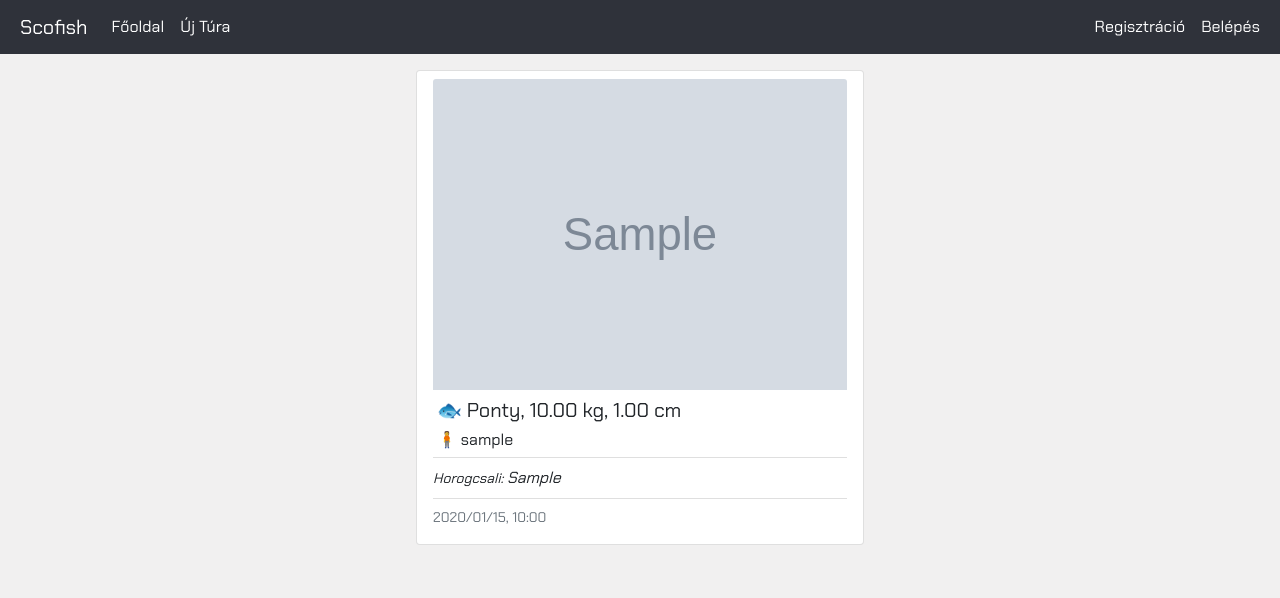
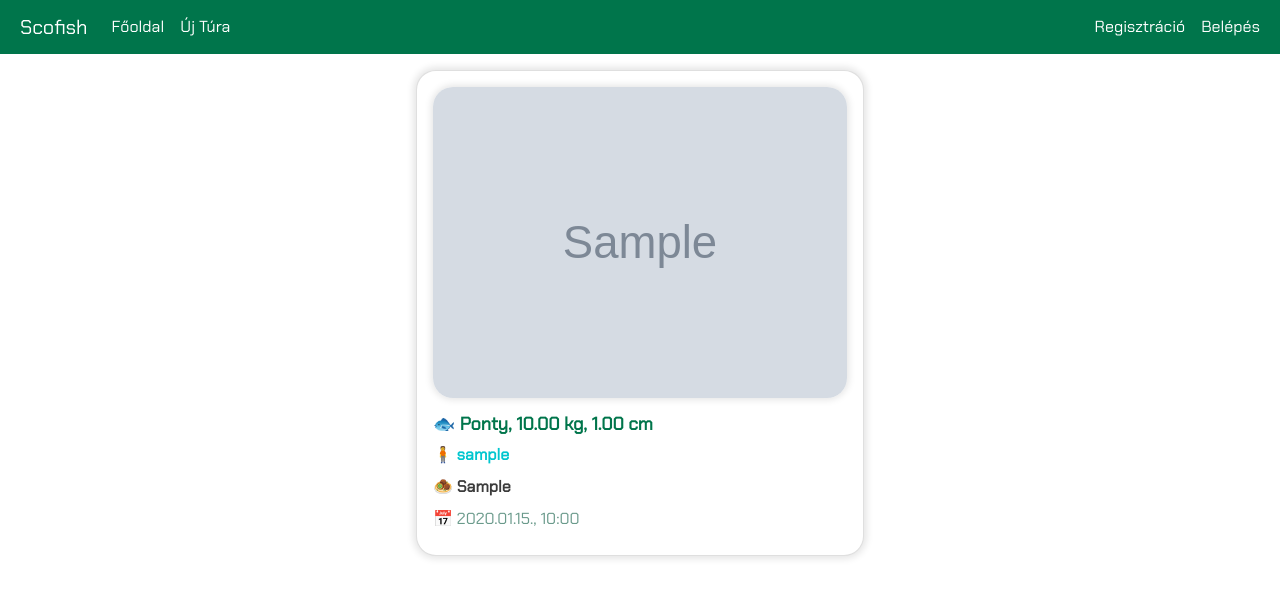
Before and after one commit to janzsob/scofish, a Django app: page /catch/1/ in a window 1280 px wide. Shown: the top 598 px of the page. Run offline with Django 3.2, Linux system fonts and the light colour scheme; tables that the repository leaves empty hold one stand-in row (values such as "Sample post"); grey boxes marked "Sample" are stand-in pictures; some libraries are stand-ins or nearby versions.

Commit message:
I've started working on the design, some migrations were done

```diff
--- a/authentication/templates/authentication/login.html
+++ b/authentication/templates/authentication/login.html
@@ -21,7 +21,7 @@
                     <input type="password" name="password" class="form-control" placeholder="Jelszó..." required>
                 </div>
                 <br>
-                <input type="submit" class="btn btn-primary w-100" value="Belépés">
+                <input type="submit" class="btn w-100" style="background-color: #00754B!important; color: #fff!important" value="Belépés">
             </form>
 
             {% if messages %}
@@ -53,7 +53,7 @@
                     Nincs fiókja?
                 </div>
                 <div class="col-sm-12">
-                    <a href="{% url 'auth:register' %}" class="alert-link">Regisztráció</a>
+                    <a href="{% url 'auth:register' %}" class="alert-link" style="color: #6A9A8B!important;">Regisztráció</a>
                 </div>
             </div> <!-- alert end -->
         </div><!--card body end-->
--- a/authentication/templates/authentication/register.html
+++ b/authentication/templates/authentication/register.html
@@ -33,7 +33,7 @@
                     {{ form.password2 }}
                 </div>
                 <br>
-                <input type="submit" class="btn btn-primary w-100" value="Regisztráció">
+                <input type="submit" class="btn w-100" style="background-color: #00754B!important; color: #fff!important" value="Regisztráció">
             </form>
 
             <!-- error messages -->
@@ -48,7 +48,7 @@
                     Van már fiókja?
                 </div>
                 <div class="col-sm-12">
-                    <a href="{% url 'auth:login' %}" class="alert-link">Belépés</a>
+                    <a href="{% url 'auth:login' %}" class="alert-link" style="color: #6A9A8B!important;">Belépés</a>
                 </div>
             </div> <!-- alert end -->
         </div><!--card body end-->
--- a/catch_details/templates/catch_details/catch.html
+++ b/catch_details/templates/catch_details/catch.html
@@ -4,37 +4,22 @@
 
 {% block content %}
 <div class="row justify-content-center mx-3 my-3">
-    <div class="card px-3 py-2" style="width: 28rem;">
-        <!-- Button to get the previous page
-        <a href="{{ request.META.HTTP_REFERER }}" class="text-decoration-none text-reset">
-            <svg xmlns="http://www.w3.org/2000/svg" width="25" height="25" fill="currentColor" class="bi bi-x float-end mb-2 mt-2" viewBox="0 0 16 16">
-                <path d="M4.646 4.646a.5.5 0 0 1 .708 0L8 7.293l2.646-2.647a.5.5 0 0 1 .708.708L8.707 8l2.647 2.646a.5.5 0 0 1-.708.708L8 8.707l-2.646 2.647a.5.5 0 0 1-.708-.708L7.293 8 4.646 5.354a.5.5 0 0 1 0-.708z"/>
-            </svg>
+    <div class="card p-3 catch-card" style="width: 28rem;">
+        {% if catch.image %}
+        <a href="{{ catch.image.url }}" target="_blank"> <!-- It opens the image in a new tab -->
+            <img src="{{ catch.image.url }}" class="card-img-top catch-pic" alt="Fish">
         </a>
-        -->
-        {% if catch.image %}
-            <img src="{{ catch.image.url }}" class="card-img-top" alt="Fish">
         {% endif %}
-        <div>
-
-        </div>
-        <div class="card-body px-1 py-2">
-            <h5 class="card-title">🐟 {{ catch.fish_type }}, {{ catch.weight }} kg{% if catch.length %}, {{ catch.length }} cm{% endif %}</h5>
-            <div>
-            <h6 class="m-0">🧍 {{ catch.fisherman }}</h6>
-            </div>
-        </div>
-        <ul class="list-group list-group-flush">
-            <li class="list-group-item py-2 px-0 fst-italic"><small>Horogcsali: </small>{{ catch.hook_bait }}</li>
-        </ul>
-
-        <small class="text-muted py-2">{{ catch.datetime|date:"Y/m/d, H:i" }}</small>
-
-
-        {% if catch.fisherman.user == user %}
-        <div class="d-flex flex-row-reverse mx-0">
+        <div class="card-body p-0 m-0 mt-3">
+            <h5 class="mb-2" style="color: #00754B; font-size: 18px; font-weight:600">🐟 {{ catch.fish_type }}, {{ catch.weight }} kg{% if catch.length %}, {{ catch.length }} cm{% endif %}</h5>
+            <p class="mb-2" style="color:#00C6CF; font-weight:600; font-size:16px">🧍 {{ catch.fisherman }}</p>
+            <p class="mb-2" style=" font-weight:600; font-size:16px">🧆 {{ catch.hook_bait }}</p>
+            <div class="d-flex mb-2">
+                <div class="me-auto" style="color: #6A9A8B; font-weight:500; font-size: 16px;">📅 {{ catch.datetime|date:"Y.m.d., H:i" }}</div>
+                {% if catch.fisherman.user == user %}
+                <div>
                     <!-- Edit catch button -->
-                    <a class="text-decoration-none text-reset order-2 mx-4" href="{% url 'catch_details:catch_update' catch.catch_id %}">
+                    <a class="text-decoration-none text-reset order-2 me-4" href="{% url 'catch_details:catch_update' catch.catch_id %}">
                         <svg xmlns="http://www.w3.org/2000/svg" width="20" height="20" fill="currentColor" class="bi bi-pencil" viewBox="0 0 16 16">
                             <path d="M12.146.146a.5.5 0 0 1 .708 0l3 3a.5.5 0 0 1 0 .708l-10 10a.5.5 0 0 1-.168.11l-5 2a.5.5 0 0 1-.65-.65l2-5a.5.5 0 0 1 .11-.168l10-10zM11.207 2.5 13.5 4.793 14.793 3.5 12.5 1.207 11.207 2.5zm1.586 3L10.5 3.207 4 9.707V10h.5a.5.5 0 0 1 .5.5v.5h.5a.5.5 0 0 1 .5.5v.5h.293l6.5-6.5zm-9.761 5.175-.106.106-1.528 3.821 3.821-1.528.106-.106A.5.5 0 0 1 5 12.5V12h-.5a.5.5 0 0 1-.5-.5V11h-.5a.5.5 0 0 1-.468-.325z"/>
                         </svg>
@@ -46,13 +31,12 @@
                             <path fill-rule="evenodd" d="M14.5 3a1 1 0 0 1-1 1H13v9a2 2 0 0 1-2 2H5a2 2 0 0 1-2-2V4h-.5a1 1 0 0 1-1-1V2a1 1 0 0 1 1-1H6a1 1 0 0 1 1-1h2a1 1 0 0 1 1 1h3.5a1 1 0 0 1 1 1v1zM4.118 4 4 4.059V13a1 1 0 0 0 1 1h6a1 1 0 0 0 1-1V4.059L11.882 4H4.118zM2.5 3V2h11v1h-11z"/>
                         </svg>
                     </a>
-        </div>
-        {% endif %}
-
+                </div>
+                {% endif %}
+            </div> <!-- flex end -->
+        </div> <!-- Card-body end -->
     </div> <!-- Card end -->
 </div> <!-- row end-->
 
 
-
-
 {% endblock content %}
--- a/new_trip/models.py
+++ b/new_trip/models.py
@@ -59,7 +59,7 @@ class Catch(models.Model):
     length = models.DecimalField("Length", max_digits=5, decimal_places=2, blank=True, null=True)
     hook_bait = models.CharField("Hook Bait", max_length=100)
     datetime = models.DateTimeField("Catch Time", auto_now=False, auto_now_add=False)
-    image = models.ImageField(null=True, blank=True, upload_to="catch_images/")
+    image = models.ImageField(null=True, blank=True, default="default_img.png", upload_to="catch_images/")
     fisherman = models.ForeignKey(Fisherman, on_delete=models.CASCADE)
     trip = models.ForeignKey(Trips, on_delete=models.CASCADE)
 
--- a/new_trip/templates/new_trip/create_trip.html
+++ b/new_trip/templates/new_trip/create_trip.html
@@ -106,7 +106,7 @@
             -->
             <hr>
             <!-- form submit button -->
-            <input type="submit" class="btn btn-primary w-100" value="Beküld">
+            <input type="submit" class="btn w-100" style="background-color: #00754B!important; color: #fff!important" value="Beküld">
         </form>
 
         </div> <!-- card body end -->
--- a/new_trip/templates/new_trip/new_catch.html
+++ b/new_trip/templates/new_trip/new_catch.html
@@ -101,7 +101,7 @@
 
             <hr>
             <!-- form submit button -->
-            <input type="submit" class="btn btn-primary w-100" value="Beküldés">
+            <input type="submit" class="btn w-100" style="background-color: #00754B!important; color: #fff!important" value="Beküldés">
         </form>
         </div> <!-- card body end -->
     </div> <!--  card end -->
--- a/static/css/style.css
+++ b/static/css/style.css
@@ -1,9 +1,24 @@
+/* Colors
+#FFFFFF - background, text
+#00754B - navbar, button
+#3B3B3B - text (black)
+#C8FCEA - secondary color
+#6A9A8B - secondary color
+#00C6CF - a kind of blue
+#f1f0f0 - grey
+*/
 body {
-    background-color: #f1f0f0;
+    background-color: #fff;
     font-family: 'Chakra Petch', sans-serif;
     padding-top: 54px; /*it is needed because I use fixed-top navbar*/
+    color: #3B3B3B;
 }
 
+/* NAVBAR*/
+.navbar  {
+    background-color: #00754B;
+    font-weight: 500;
+}
 
 /* Swipping Navbar */
 .sidebar, .overlay {
@@ -18,6 +33,7 @@ body {
     transition: all ease 0.25s;
     overflow-y: auto;
     z-index: 1032;
+    background-color: #00754B;
 }
 
 .overlay {
@@ -25,7 +41,7 @@ body {
     right: 0;
     height: 100%;
     width: 100%;
-    background-color: rgba(47, 50, 58, 0.75);
+    /*background-color: rgba(47, 50, 58, 0.75);*/
     visibility: hidden;
     z-index: 1031;
 }
@@ -52,14 +68,24 @@ body {
     }
 }
 
+/* inline form for HookBaits */
 .add-row {
     text-decoration: none;
 }
 
-.formset_row {
-
+/* Feed Page, Trip cards */
+.trip-card {
+    border-radius: 20px;
+    box-shadow: 0 0 7px 4px rgba(0,0,0,0.1);
 }
 
-.delete-container {
+/* Catch page */
+.catch-card {
+    border-radius: 20px;
+    box-shadow: 0 0 7px 3px rgba(0,0,0,0.1);
+}
 
+.catch-pic {
+    border-radius: 20px;
+    box-shadow: 0 0 7px 2px rgba(0,0,0,0.1);
 }
--- a/templates/base.html
+++ b/templates/base.html
@@ -33,7 +33,7 @@
     <title>{% block title %} {% endblock %}</title>
   </head>
   <body>
-    <nav class="navbar navbar-expand-lg navbar-dark py-1 fixed-top main-navigation" style="background-color: #2F323A;">
+    <nav class="navbar navbar-expand-lg navbar-dark py-1 fixed-top main-navigation" >
       <div class="container-fluid">
         <a class="navbar-brand order-2 order-lg-1 me-auto me-lg-2 ms-1 ms-lg-0 p-2" href="{% url 'trips_feed:feed' %}">Scofish</a>
         <button class="navbar-toggler" type="button">
@@ -42,7 +42,7 @@
         <!-- overlay -->
         <div class="overlay d-flex d-lg-none"></div>
 
-        <div class="order-lg-2 d-flex flex-column flex-lg-row w-100 bp-3 pb-lg-0 sidebar" style="background-color: #2F323A;">
+        <div class="order-lg-2 d-flex flex-column flex-lg-row w-100 bp-3 pb-lg-0 sidebar">
           <ul class="navbar-nav me-lg-auto mt-2 mt-lg-0 mx-3 mx-lg-0 order-2 order-lg-1">
 
             <li class="nav-item">
@@ -80,7 +80,7 @@
         <!-- It shows the user's ongoing trip -->
         {% for trip in  request.user.fisherman.trips_set.all %}
           {% if trip.is_active %}
-            <a class="btn btn-primary btn-sm navbar-brand order-3 order-lg-2 p-1 m-0  mx-lg-2" href="{% url 'new_trip:trip_details' trip.trip_id %}">Aktuális Túra</a>
+            <a class="btn btn-sm navbar-brand order-3 order-lg-2 p-1 m-0  mx-lg-2" style="background-color: #f1f0f0!important; color: #00754B!important" href="{% url 'new_trip:trip_details' trip.trip_id %}">Aktuális Túra</a>
           {% endif %}
         {% endfor %}
       </div>
```
Also changed, not shown: catch_details/templates/catch_details/catch_confirm_delete.html (+12 -18 lines), new_trip/templates/new_trip/trip_details.html (+3 -56 lines), trips_feed/templates/trips_feed/feed.html (+18 -16 lines), media/deafult_catch_img.jpg (added), media/default_img.png (added), new_trip/migrations/0003_auto_20210617_0919.py (added), new_trip/migrations/0004_auto_20210617_1748.py (added), new_trip/migrations/0005_auto_20210618_1035.py (added), new_trip/migrations/0006_auto_20210618_1038.py (added).
